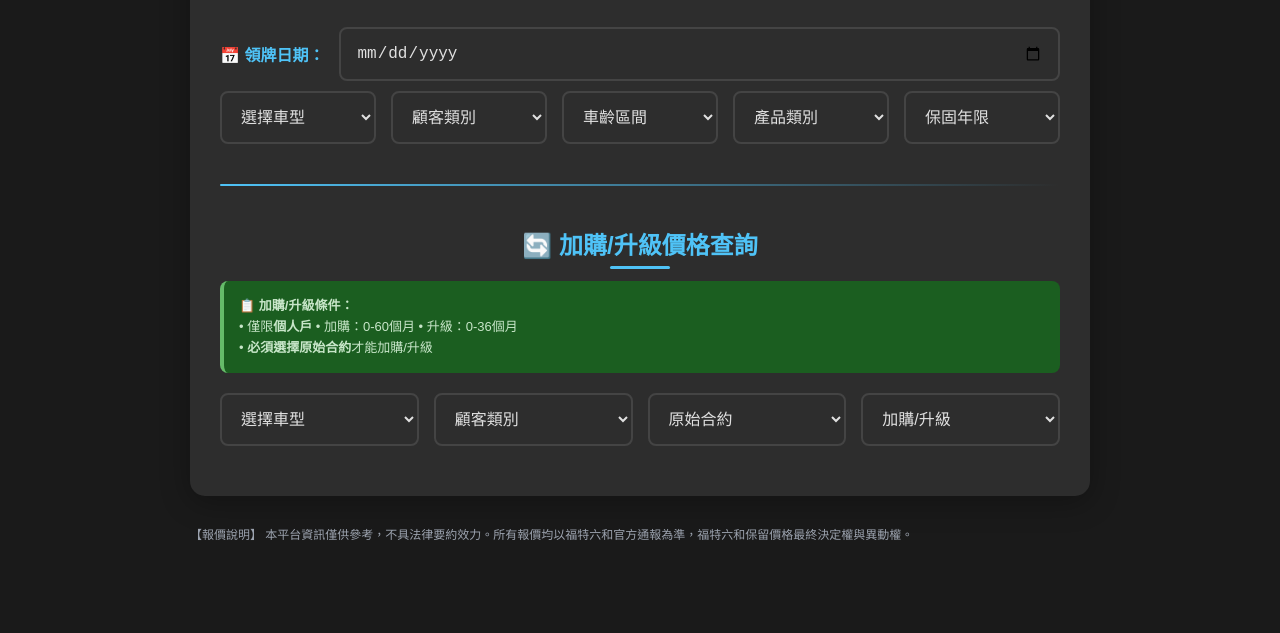
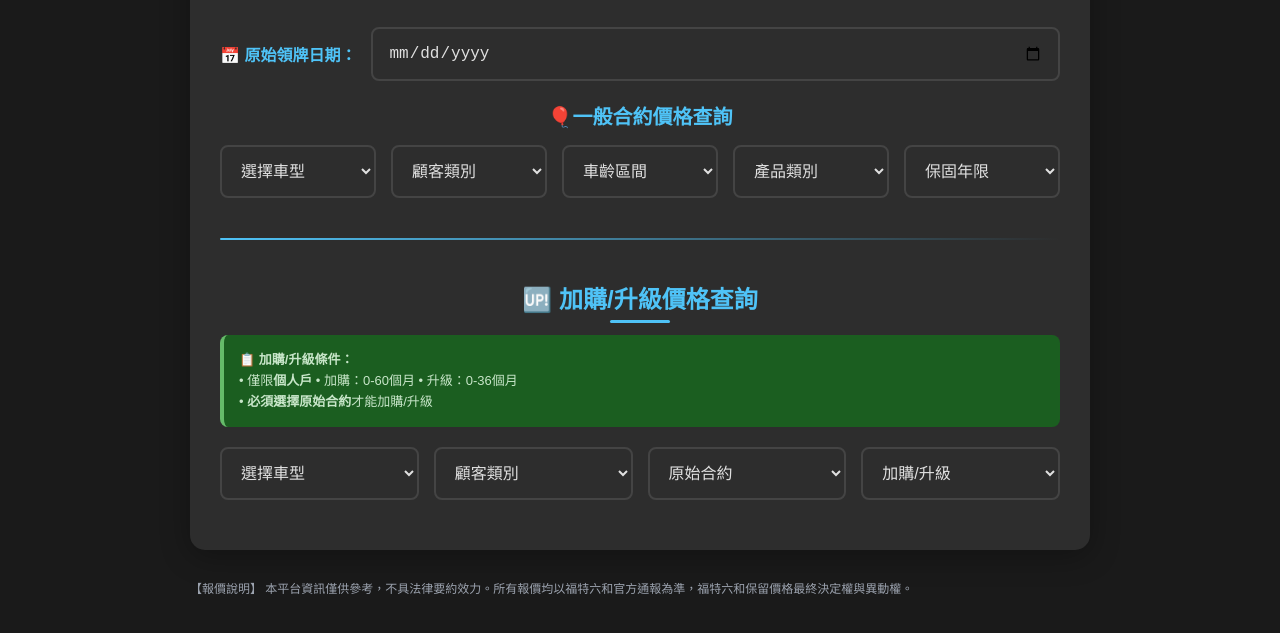
Before and after one commit to ZackKao66/ESB-calculator, a plain HTML site: page index.html in a window 1280 px wide. Both pictures are taken after a click on the button "切換主題". Shown: the part 93-726 px from the top of the page. Drawn offline with Linux system fonts and the light colour scheme.

Commit message:
Update index.html

```diff
--- a/index.html
+++ b/index.html
@@ -47,6 +47,10 @@ transition: all 0.3s ease;
 margin-bottom: 30px;
 }
 .header { text-align: center; margin-bottom: 30px; }
+.section-subtitle {
+font-size: 20px; font-weight: bold; color: var(--blue-color);
+text-align: center; margin: 20px 0 15px 0;
+}
 .theme-toggle {
 position: absolute;
 top: 20px;
@@ -146,6 +150,9 @@ border-left-color: #66bb6a;
 background: #5f3d1a; color: #ffd699;
 border-left-color: #ff9800;
 }
+[data-theme="dark"] .section-subtitle {
+color: var(--blue-color);
+}
 h1 { color: var(--blue-color); margin: 0 0 10px 0; font-size: 28px; }
 .disclaimer {
 margin-top: 16px;
@@ -161,6 +168,7 @@ color: var(--disclaimer-color);
 select, .date-input { font-size: 18px; }
 h1 { font-size: 24px; }
 .theme-toggle { top: 10px; right: 10px; padding: 6px 12px; font-size: 14px; }
+.section-subtitle { font-size: 18px; }
 }
 </style>
 </head>
@@ -173,13 +181,16 @@ h1 { font-size: 24px; }
 <h1>🛒安心保固價格查詢表</h1>
 </div>
 
-<!-- 日期輸入 -->
+<!-- 🔥 日期輸入 -->
 <div class="date-row">
-<div class="date-label">📅 領牌日期：</div>
+<div class="date-label">📅 原始領牌日期：</div>
 <input type="date" id="licenseDate" class="date-input">
 </div>
 <div id="carAgeInfo" class="car-age-info"></div>
 <div id="errorInfo" class="error-info"></div>
+
+<!-- 🔥 新增一般合約價格查詢標題 -->
+<div class="section-subtitle">🎈一般合約價格查詢</div>
 
 <!-- 上方一般商品查詢 -->
 <div class="select-row">
@@ -220,7 +231,7 @@ h1 { font-size: 24px; }
 
 <!-- 分隔線 -->
 <div class="section-divider"></div>
-<div class="section-title">🔄 加購/升級價格查詢</div>
+<div class="section-title">🆙 加購/升級價格查詢</div>
 
 <!-- 加購條件說明 -->
 <div class="upgrade-conditions">
@@ -232,7 +243,7 @@ h1 { font-size: 24px; }
 <!-- 加購專用車齡顯示 -->
 <div id="upgradeAgeInfo" class="upgrade-age-info" style="display: none;"></div>
 
-<!-- 🔥 下方加購/升級查詢（5個欄位，刪除保固年限） -->
+<!-- 下方加購/升級查詢 -->
 <div class="select-row">
 <select id="upgradeCar">
 <option value="">選擇車型</option>
@@ -254,7 +265,6 @@ h1 { font-size: 24px; }
 <option value="全方位三年">全方位三年(36個月)</option>
 </select>
 
-<!-- 🔥 調整順序：加購在前，升級在後 -->
 <select id="upgradeType">
 <option value="">加購/升級</option>
 <option value="加購加值型一年">加購加值型一年(12個月)</option>
@@ -458,7 +468,7 @@ result.style.display = 'block';
 }
 }
 
-// 🔥 更新加購/升級計算（移除保固年限依賴）
+// 更新加購/升級計算
 function updateUpgradePrice() {
 const car = document.getElementById('upgradeCar').value;
 const customer = document.getElementById('upgradeCustomer').value;
@@ -482,7 +492,6 @@ result.style.display = 'block';
 return;
 }
 
-// 🔥 檢查是否為升級且超過36個月
 if (upgradeType.includes('升級') && months > 36) {
 result.className = 'upgrade-result error';
 result.innerHTML = `
@@ -493,7 +502,6 @@ result.style.display = 'block';
 return;
 }
 
-// 🔥 檢查原始合約是否支援此加購/升級
 const upgradeOption = upgradeRules[contract]?.[upgradeType];
 if (!upgradeOption) {
 result.className = 'upgrade-result error';
@@ -508,7 +516,6 @@ result.style.display = 'block';
 return;
 }
 
-// ✅ 可購買
 result.className = 'upgrade-result success';
 result.innerHTML = `
 <div>原始合約：${contract}</div>
@@ -520,7 +527,7 @@ result.innerHTML = `
 result.style.display = 'block';
 }
 
-// 事件監聽（移除 upgradeYears）
+// 事件監聽
 document.querySelectorAll('#car, #customer, #months, #type, #years, #licenseDate').forEach(el => {
 el.addEventListener('change', updatePrice);
 });
```
